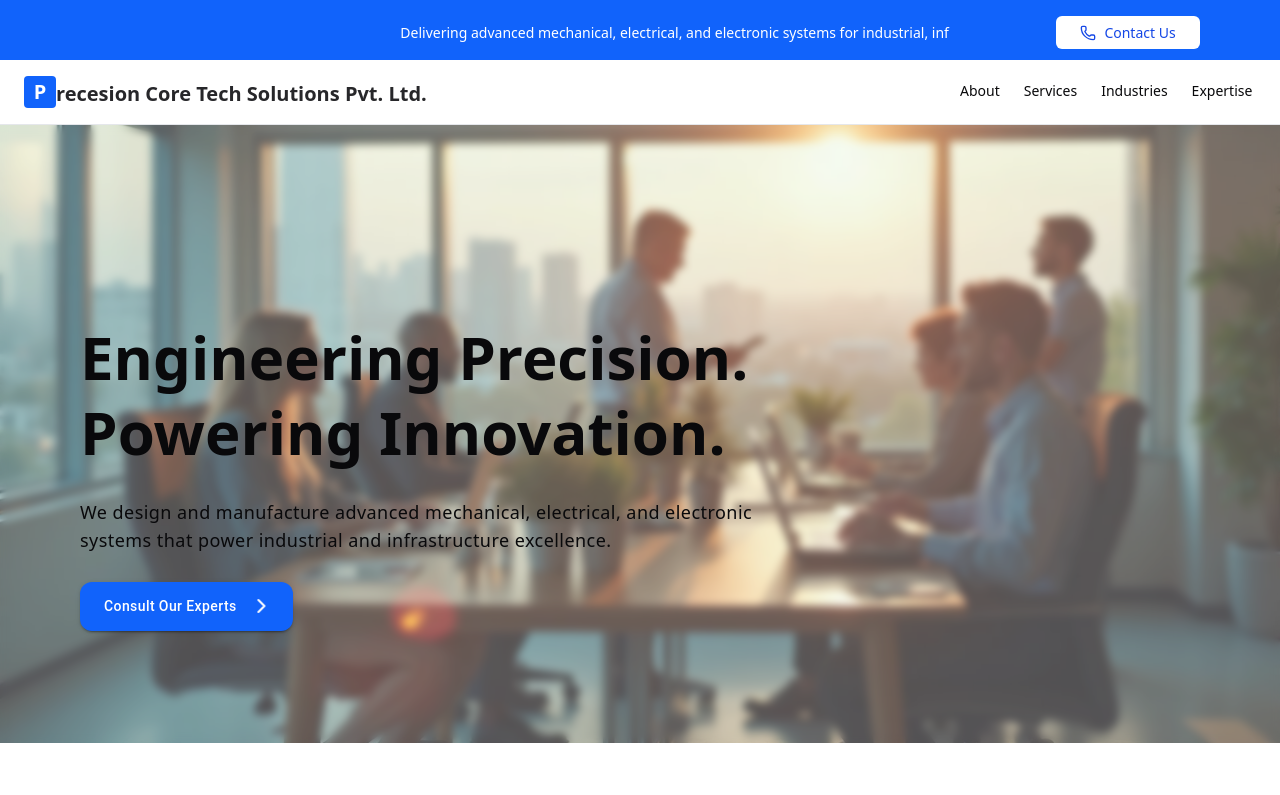
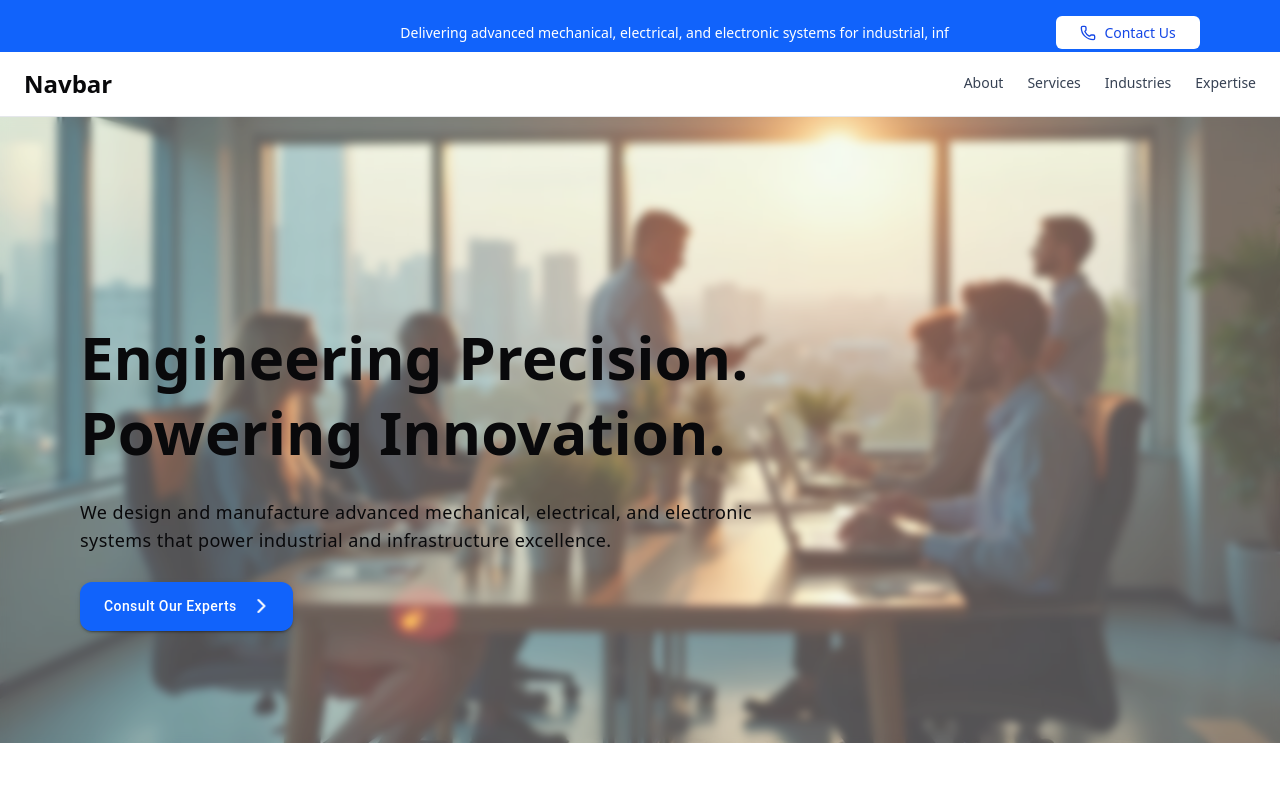
Before and after one commit to Deepanshudks/clone, a React (Vite) app: page / in a window 1280 px wide. Shown: the top 795 px of the page. Built offline with nearby package versions, Linux system fonts and the light colour scheme.

Commit message:
fix scroll

```diff
--- a/src/components/Expertise/index.tsx
+++ b/src/components/Expertise/index.tsx
@@ -74,7 +74,7 @@ const ExpertiseSection: React.FC = () => {
   return (
     <section
       className={`py-16 sm:py-24 px-4 sm:px-6 lg:px-8 ${brightBlueClass}`}
-      id="expertise "
+      id="expertise"
     >
       <div className="max-w-7xl mx-auto flex flex-col items-center">
         <h2
--- a/src/components/navbar/index.tsx
+++ b/src/components/navbar/index.tsx
@@ -1,4 +1,4 @@
-import React, { useState } from "react";
+import React, { useEffect, useState } from "react";
 import { Menu, X } from "lucide-react";
 import { motion, AnimatePresence } from "framer-motion";
 import { useLocation, useNavigate } from "react-router-dom";
@@ -12,14 +12,17 @@ const navItems: NavItem[] = [
   { label: "About", link: "/about" },
   { label: "Services", link: "services" },
   { label: "Industries", link: "industries" },
-  { label: "Expertise ", link: "expertise " },
+  { label: "Expertise", link: "expertise" },
 ];
 
 const Navbar: React.FC = () => {
-  const [mobileOpen, setMobileOpen] = useState<boolean>(false);
-
+  const [mobileOpen, setMobileOpen] = useState(false);
   const navigate = useNavigate();
   const location = useLocation();
+
+  useEffect(() => {
+    document.body.style.overflow = mobileOpen ? "hidden" : "auto";
+  }, [mobileOpen]);
 
   const handleNavClick = (item: NavItem) => {
     if (item.link.startsWith("/")) {
@@ -28,8 +31,11 @@ const Navbar: React.FC = () => {
       const scrollToSection = () => {
         const section = document.getElementById(item.link);
         if (section) {
-          const sectionTop = section.getBoundingClientRect().top;
-          window.scrollTo({ top: sectionTop, behavior: "smooth" });
+          const sectionTop = section.offsetTop;
+          window.scrollTo({
+            top: sectionTop - 120,
+            behavior: "smooth",
+          });
         }
       };
 
@@ -44,30 +50,18 @@ const Navbar: React.FC = () => {
   };
 
   return (
-    <nav className="fixed top-13 sm:top-15 left-0 right-0 z-50 bg-white text-zinc-800 border-b border-gray-200">
-      <div className="max-w-7xl mx-auto px-2 sm:px-6">
+    <>
+      <nav className="fixed top-13 left-0 right-0 z-50 bg-white border-b border-gray-200">
+        <div className="max-w-7xl mx-auto px-4 sm:px-6">
           <div className="flex items-center justify-between h-16">
-          {/* <div className="text-2xl font-semibold">Navbar</div> */}
-          <div
-            onClick={() => {
-              navigate("/");
-            }}
-            className="flex cursor-pointer items-center"
-          >
-            <div className="sm:w-8 sm:h-8 h-6 w-6 bg-primary rounded-sm flex items-center justify-center">
-              <span className="text-white font-bold text-sm sm:text-xl">P</span>
-            </div>
-            <span className="text-zinc-800 font-bold text-md pt-1 sm:text-xl">
-              recesion Core Tech Solutions Pvt. Ltd.
-            </span>
-          </div>
+            <div className="text-2xl font-semibold">Navbar</div>
 
             <div className="hidden lg:flex gap-6 items-center">
               {navItems.map((item) => (
                 <button
                   key={item.label}
                   onClick={() => handleNavClick(item)}
-                className="py-5 gap-1 cursor-pointer text-sm border-b-2 border-white hover:border-primary text-foreground hover:text-primary transition-colors w-fit"
+                  className="py-5 text-sm border-b-2 border-transparent hover:border-primary text-gray-700 hover:text-primary transition-colors"
                 >
                   {item.label}
                 </button>
@@ -84,18 +78,20 @@ const Navbar: React.FC = () => {
             </div>
           </div>
         </div>
+      </nav>
 
       <AnimatePresence>
         {mobileOpen && (
           <motion.div
-            initial={{ height: 0, opacity: 0 }}
-            animate={{ height: "auto", opacity: 1 }}
-            exit={{ height: 0, opacity: 0 }}
-            className="lg:hidden bg-white shadow-md border-t border-gray-100"
+            initial={{ y: -20, opacity: 0 }}
+            animate={{ y: 0, opacity: 1 }}
+            exit={{ y: -20, opacity: 0 }}
+            transition={{ duration: 0.3 }}
+            className="fixed top-28 left-0 right-0 bottom-0 z-40 bg-white overflow-y-auto shadow-md"
           >
             <div className="flex flex-col px-4 pb-4">
-              {navItems.map((item, i) => (
-                <div key={i} className="border-b border-gray-100">
+              {navItems.map((item) => (
+                <div key={item.label} className="border-b border-gray-100">
                   <button
                     onClick={() => handleNavClick(item)}
                     className="w-full flex justify-between items-center py-3 text-left font-medium text-gray-800"
@@ -108,7 +104,7 @@ const Navbar: React.FC = () => {
           </motion.div>
         )}
       </AnimatePresence>
-    </nav>
+    </>
   );
 };
 
```
Lines whose indentation alone changed are shown as unchanged.
